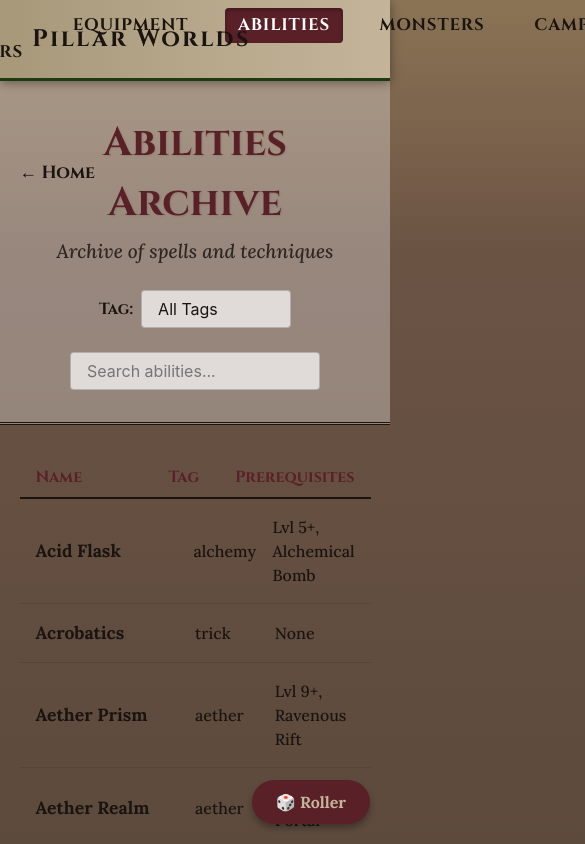
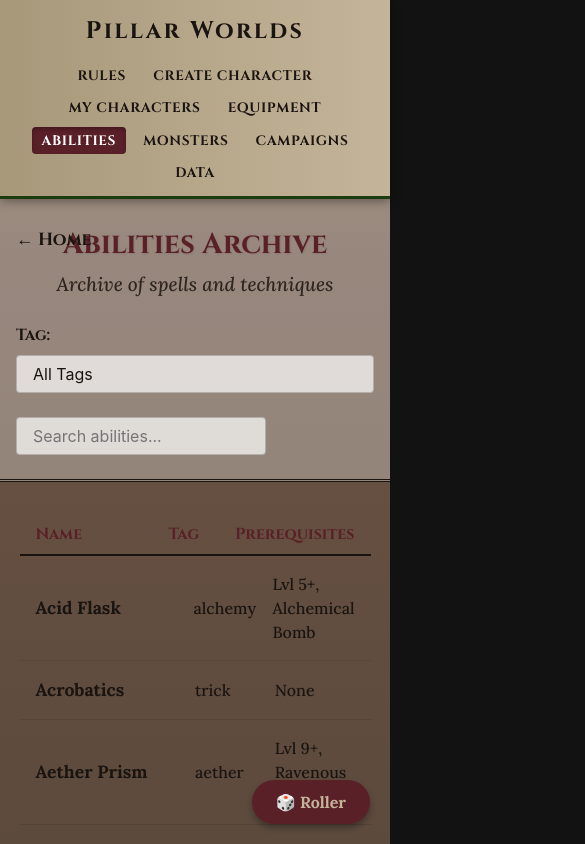
Before and after one commit to GradyTarlin/Pillar-Worlds, a React (Vite) app: page /#/abilities in a window 390 px wide. Shown: the top 844 px of the page, 585 px wide, since content can reach past the window. Built offline with nearby package versions, Linux system fonts and the light colour scheme.

Commit message:
Add mobile responsive CSS across pages and nav

```diff
--- a/src/components/NavigationBar.css
+++ b/src/components/NavigationBar.css
@@ -60,3 +60,26 @@
     color: white;
     box-shadow: inset 0 2px 4px rgba(0, 0, 0, 0.3);
 }
+
+@media (max-width: 768px) {
+    .global-nav {
+        flex-direction: column;
+        padding: 0.8rem 1rem;
+        gap: 0.8rem;
+    }
+
+    .global-nav__brand {
+        position: static;
+    }
+
+    .global-nav__links {
+        flex-wrap: wrap;
+        justify-content: center;
+        gap: 0.5rem;
+    }
+
+    .global-nav__links li a {
+        font-size: 0.85rem;
+        padding: 0.3rem 0.6rem;
+    }
+}
--- a/src/pages/CampaignBuilderPage.css
+++ b/src/pages/CampaignBuilderPage.css
@@ -237,3 +237,53 @@
 .campaign-btn-secondary:hover {
     background: rgba(0, 0, 0, 0.05);
 }
+
+@media (max-width: 768px) {
+    .campaign-header {
+        padding: 1.5rem 1rem;
+    }
+
+    .campaign-header__top {
+        flex-direction: column;
+        gap: 0.8rem;
+    }
+
+    .campaign-home-link {
+        position: static !important;
+        margin-bottom: 0.5rem;
+    }
+
+    .campaign-header__top h1 {
+        font-size: 1.8rem;
+    }
+
+    .campaign-layout {
+        flex-direction: column;
+        overflow-y: auto;
+    }
+
+    .campaign-holistic-board {
+        height: auto;
+        min-height: auto;
+        overflow-y: visible;
+        padding: 1rem;
+    }
+
+    .campaign-level-1-wrapper>.campaign-row {
+        height: auto !important;
+        min-height: 50vh !important;
+    }
+
+    .campaign-level-1-grid {
+        grid-template-columns: 1fr !important;
+    }
+
+    .campaign-column>div {
+        padding: 1rem;
+    }
+
+    .campaign-form-row {
+        flex-direction: column;
+        gap: 0;
+    }
+}
--- a/src/pages/HomePage.css
+++ b/src/pages/HomePage.css
@@ -75,3 +75,18 @@
   transform: translateY(-2px);
   box-shadow: 0 4px 12px rgba(0, 0, 0, 0.35);
 }
+
+@media (max-width: 768px) {
+  .home-page__header h1 {
+    font-size: 1.8rem;
+  }
+
+  .home-page__header {
+    padding: 1.5rem 1rem;
+  }
+
+  .home-page__nav-button {
+    padding: 0.8rem 1.5rem;
+    font-size: 1rem;
+  }
+}
--- a/src/pages/campaign/CampaignSidebar.css
+++ b/src/pages/campaign/CampaignSidebar.css
@@ -100,3 +100,14 @@
     color: var(--ink-muted);
     font-style: italic;
 }
+
+@media (max-width: 768px) {
+    .campaign-sidebar {
+        width: 100%;
+        max-height: 250px;
+        border-right: none;
+        border-bottom: 3px double var(--ink);
+        border-radius: 4px;
+        margin-bottom: 1rem;
+    }
+}
--- a/src/pages/campaign/MapMaker.css
+++ b/src/pages/campaign/MapMaker.css
@@ -322,3 +322,46 @@
     cursor: pointer;
     box-shadow: 0 2px 4px rgba(0, 0, 0, 0.2);
 }
+
+@media (max-width: 768px) {
+
+    .map-maker-container,
+    .unified-map-container {
+        height: 60vh;
+        padding: 0.5rem;
+        gap: 0.5rem;
+    }
+
+    .map-maker-toolbar {
+        padding: 0.5rem;
+        gap: 0.5rem;
+        flex-direction: column;
+        align-items: stretch;
+    }
+
+    .tool-group {
+        border-right: none;
+        border-bottom: 1px solid rgba(0, 0, 0, 0.1);
+        justify-content: center;
+        width: 100%;
+    }
+
+    .tool-group:last-child {
+        border-bottom: none;
+    }
+
+    .map-toolbar-top {
+        flex-direction: column;
+        gap: 0.5rem;
+        text-align: center;
+    }
+
+    .map-maker-modal {
+        width: 95%;
+        padding: 1rem;
+    }
+
+    .map-maker-modal h3 {
+        font-size: 1.2rem;
+    }
+}
--- a/src/pages/compendium/Compendium.css
+++ b/src/pages/compendium/Compendium.css
@@ -391,3 +391,54 @@
     font-style: italic;
     font-size: 0.9rem;
 }
+
+@media (max-width: 768px) {
+    .compendium-page__header {
+        padding: 1.5rem 1rem;
+    }
+
+    .compendium-page__header-top {
+        flex-direction: column;
+        gap: 0.8rem;
+    }
+
+    .compendium-page__home-link {
+        margin-bottom: 0.5rem;
+    }
+
+    .compendium-page__header-top h1 {
+        font-size: 1.8rem;
+    }
+
+    .compendium-page__filters {
+        flex-direction: column;
+        align-items: stretch;
+    }
+
+    .filter-group {
+        width: 100%;
+        flex-direction: column;
+        align-items: flex-start;
+    }
+
+    .filter-group select,
+    .filter-group input {
+        width: 100%;
+    }
+
+    .compendium-detail {
+        max-width: 100%;
+        border-left: none;
+        border-top: 3px solid var(--ink);
+    }
+
+    @keyframes slideInRight {
+        from {
+            transform: translateY(100%);
+        }
+
+        to {
+            transform: translateY(0);
+        }
+    }
+}
```
